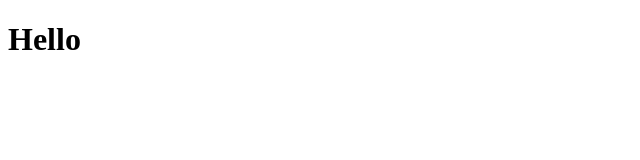
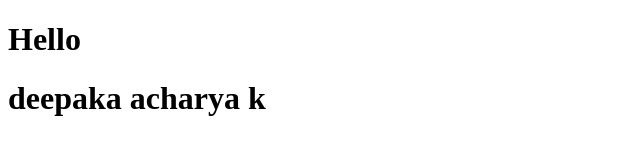
Before and after one commit to DeepakAcharyaK/angular, a plain HTML site: page index.html in a window 1280 px wide. Shown: the whole page, without its empty margins (0-640 px from the left). Drawn offline with Linux system fonts and the light colour scheme.

Commit message:
added name

```diff
--- a/index.html
+++ b/index.html
@@ -8,5 +8,8 @@
 <body>
   <h1>Hello</h1>
   <!-- ddnafnewf -->
+
+  <h1>deepaka acharya k</h1>
+
 </body>
 </html>
```
